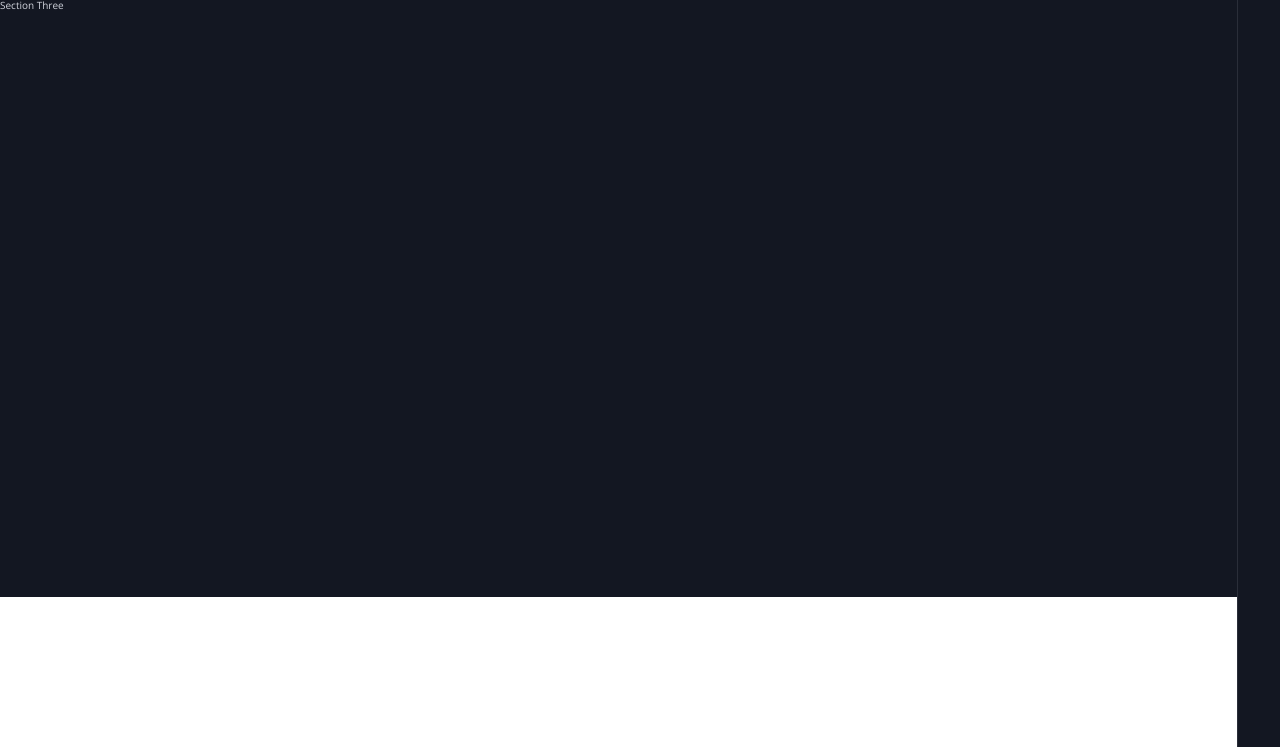
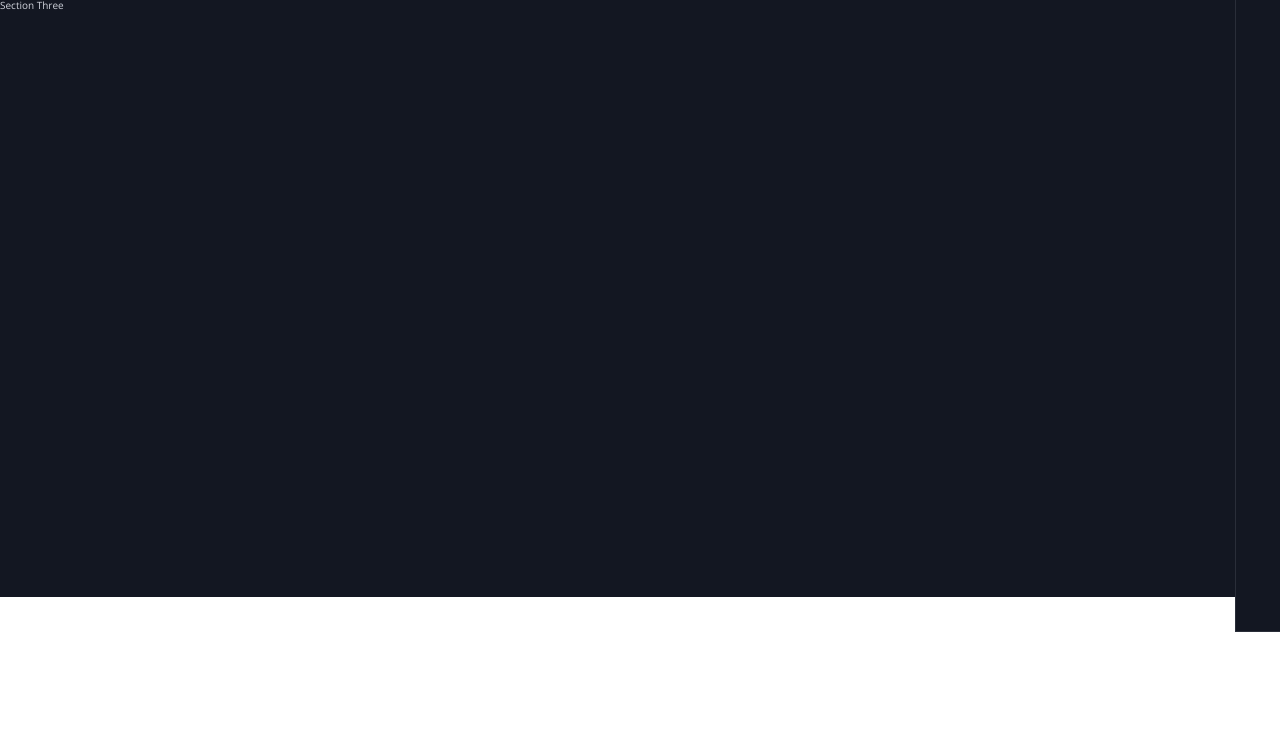
Before and after one commit to ScaledFlow/advanced-css-flexbox-nav, a website: page index.html in a window 1280 px wide. Shown: the part 168-915 px from the top of the page. After the commit the page ends 800 px from the top, so only its background shows below. Drawn offline with nearby package versions, Linux system fonts and the light colour scheme.

Commit message:
fixed the position of the sidebar

```diff
--- a/index.html
+++ b/index.html
@@ -9,15 +9,14 @@
         <link rel="shortcut icon" type="image/png" href="img/favicon.png">
 
         <title>Flexbox sample nav bar</title>
+    </head>
 
-    </head>
     <body>
         <div class="container">
           <div class="content">
             <main class="main-view">
 
               <header class="headline-tickers">
-
                 Header
               </header>
 
@@ -66,6 +65,7 @@
 
             </main>
 
+            <side class="side-view">
               <nav class="sidebar">
                 <h1>line</h1>
                 <h1>line</h1>
@@ -74,6 +74,7 @@
                 <h1>line</h1>
                 <h1>line</h1>
               </nav>
+            </side>
           </div>
         </div>
     </body>
--- a/sass/_layout.scss
+++ b/sass/_layout.scss
@@ -16,19 +16,17 @@
   display: flex;
 }
 
+.side-view {
+  flex: 0 0 45px;
+}
+
 .sidebar {
-  // not working
-  position: -webkit-sticky;
-  position: sticky;
-  top: 0;
-  // align-self: flex-end;
+  position: fixed;
+  padding: 10px;
+  background-color: var(--color-sidebar);
+  // flex-basis: 45px;
 
-  background-color: var(--color-sidebar);
-  flex-basis: 45px;
-
-
-
-  height: 400rem;
+  height: 100%;
   color: var(--color-sidebar-icon);
   border-left-width: 1px;
   border-right-width: 0px;
```
Also changed, not shown: css/style.css. Lines whose indentation alone changed are shown as unchanged.
